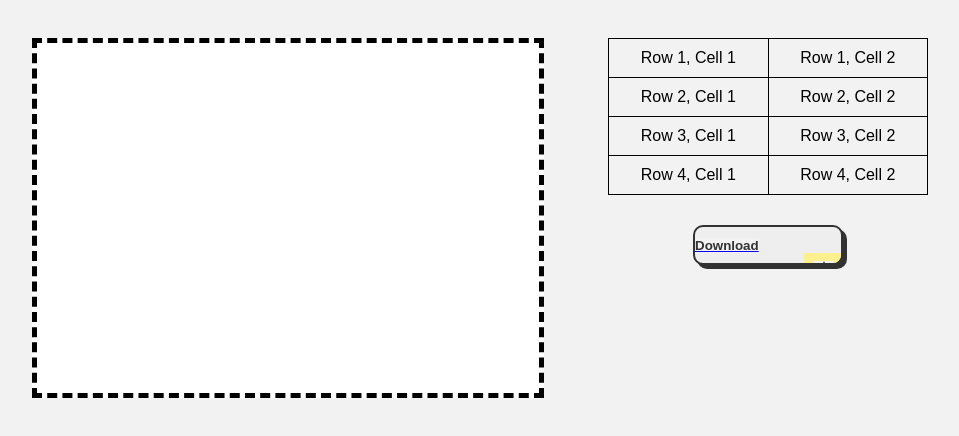
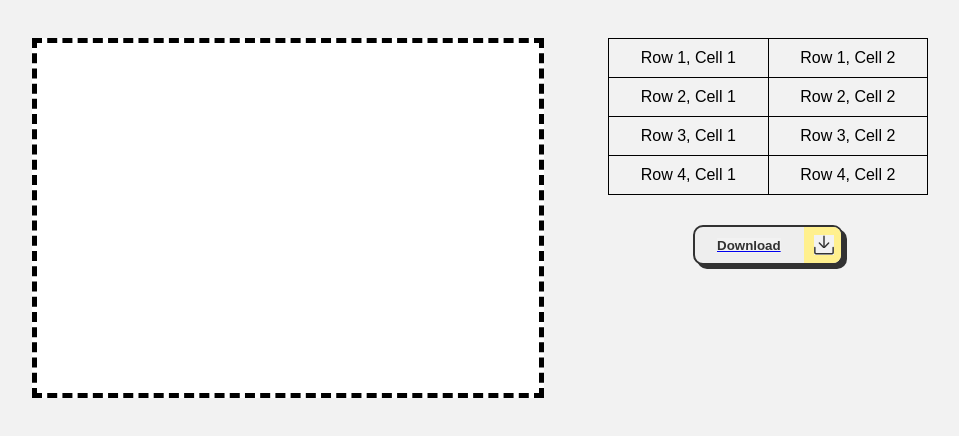
Before and after one commit to AnnaAntonovna/Page-3JS, a website: page viewerPage/ifcviewer.html in a window 1280 px wide. Shown: the part 146-582 px from the top of the page, without its empty margins (160-1119 px from the left). Drawn offline with Linux system fonts and the light colour scheme; some packages are replaced by stand-ins of ours; a script that the page names is missing; a web font is replaced by a local one.

Commit message:
Update ifcviewer.html

```diff
--- a/viewerPage/ifcviewer.html
+++ b/viewerPage/ifcviewer.html
@@ -47,7 +47,9 @@
                             <td>Row 4, Cell 2</td>
                         </tr>
                     </table>
-                    <a id="button-container" href="./Eames_PlasticArmchair_DAX.ifc" download="Eames_PlasticArmchair_DAX.ifc">
+                    <a id="hidden-link" href="./Eames_PlasticArmchair_DAX.ifc"
+                        download="Eames_PlasticArmchair_DAX.ifc">
+                        <div id="button-container">
                         <button class="button" type="button">
                             <span class="button__text">Download</span>
                             <span class="button__icon"><svg
@@ -58,8 +60,9 @@
                                         d="M17.5,22.131a1.249,1.249,0,0,1-1.25-1.25V2.187a1.25,1.25,0,0,1,2.5,0V20.881A1.25,1.25,0,0,1,17.5,22.131Z"></path><path
                                         d="M17.5,22.693a3.189,3.189,0,0,1-2.262-.936L8.487,15.006a1.249,1.249,0,0,1,1.767-1.767l6.751,6.751a.7.7,0,0,0,.99,0l6.751-6.751a1.25,1.25,0,0,1,1.768,1.767l-6.752,6.751A3.191,3.191,0,0,1,17.5,22.693Z"></path><path
                                         d="M31.436,34.063H3.564A3.318,3.318,0,0,1,.25,30.749V22.011a1.25,1.25,0,0,1,2.5,0v8.738a.815.815,0,0,0,.814.814H31.436a.815.815,0,0,0,.814-.814V22.011a1.25,1.25,0,1,1,2.5,0v8.738A3.318,3.318,0,0,1,31.436,34.063Z"></path></svg></span>
-                        </a>
-                    </div>
+                        </button>
+                        </div>
+                    </a>
                 </div>
             </div>
         </div>
```
